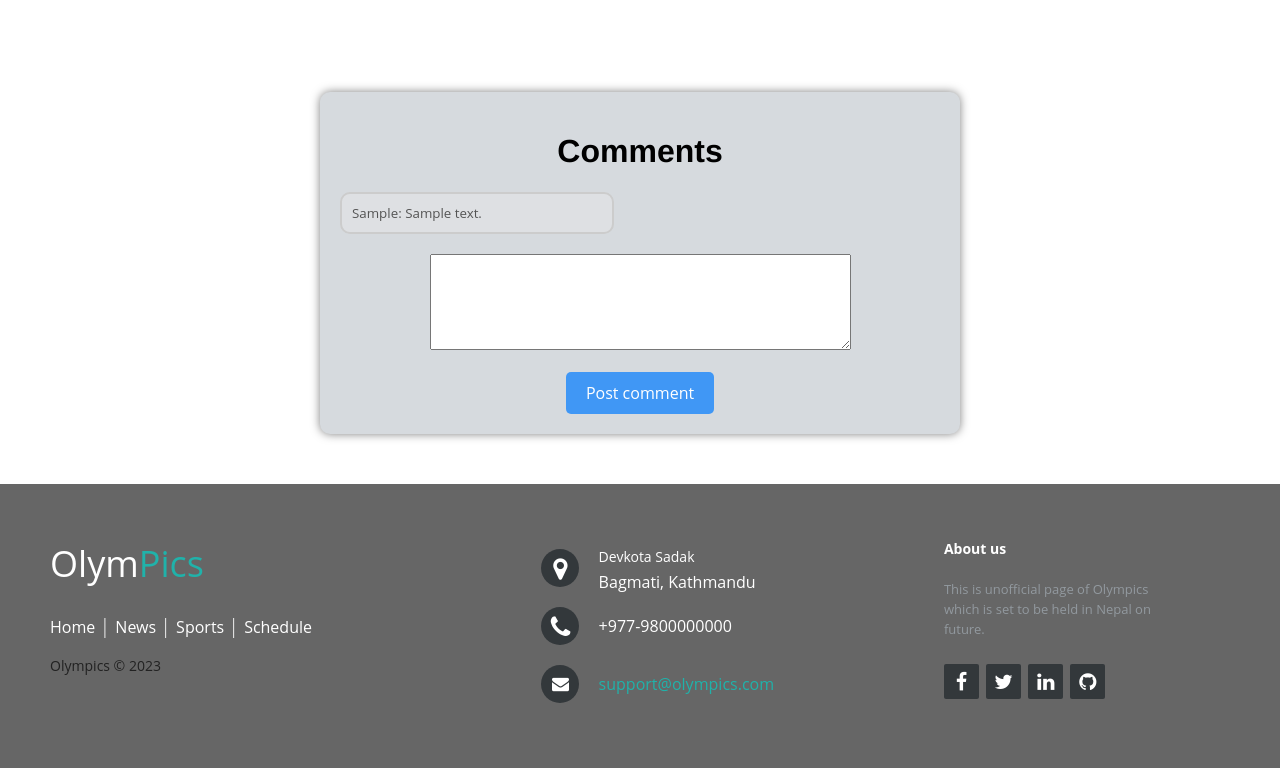
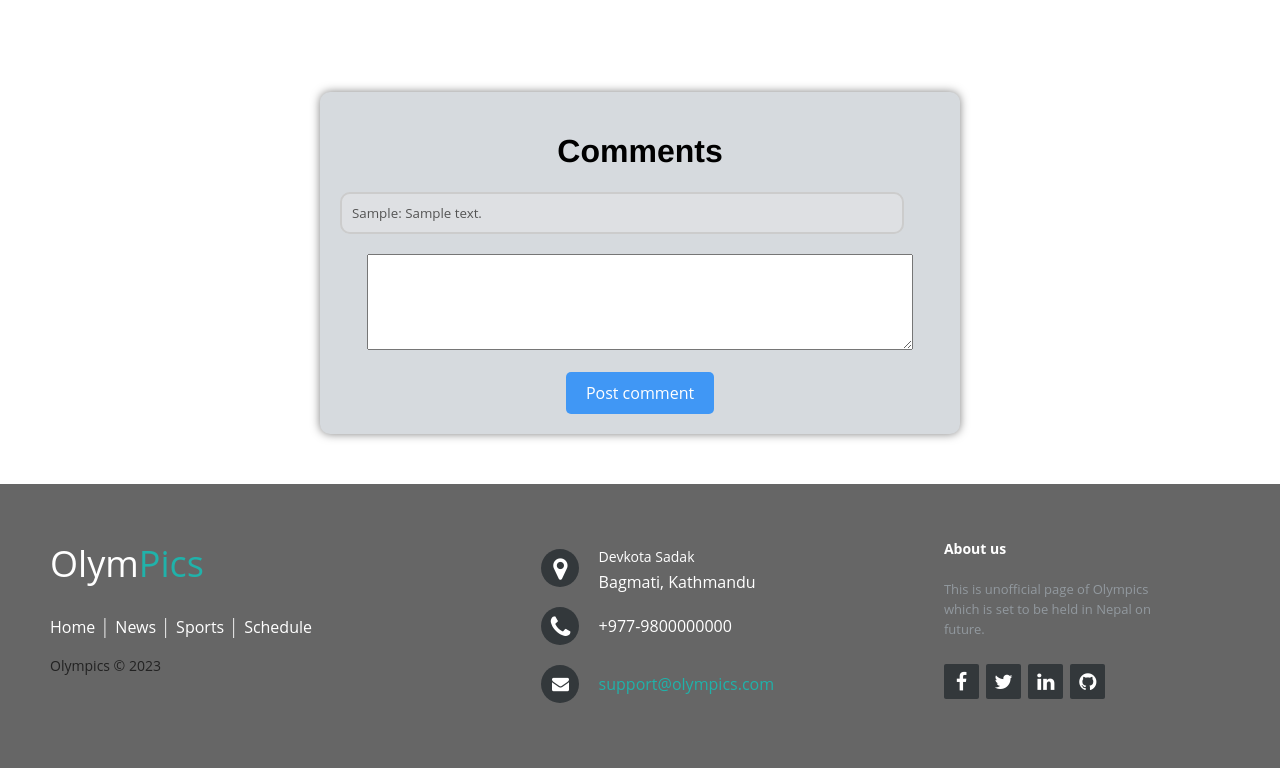
Before and after one commit to shreejal1/olympics, a PHP site: page /video.php in a window 1280 px wide. Shown: the part 409-1177 px from the top of the page. Run offline with PHP 8.4, Linux system fonts and the light colour scheme; tables that the repository leaves empty or names only in its code hold one stand-in row (values such as "Sample post").

Commit message:
completed

```diff
--- a/style.css
+++ b/style.css
@@ -660,4 +660,5 @@ select.round:focus {
     text-align: center;
   }
 
+
 }
--- a/video.php
+++ b/video.php
@@ -104,7 +104,7 @@ if(isset($_POST['submitBtn'])){
                 $resultSet = $sql->fetchAll(PDO::FETCH_ASSOC);
                 if($rc > 0){
                     foreach($resultSet as $cmts){
-                    echo "<input type='text' value='".$cmts['user'].": ".$cmts['comment']."' disabled>";
+                    echo "<input type='text' style='width:90%;' value='".$cmts['user'].": ".$cmts['comment']."' disabled>";
                     }
                 }else{
                     echo "No any comment, be the first to comment.";
@@ -114,7 +114,7 @@ if(isset($_POST['submitBtn'])){
         </div>
         <div class="login-container">
 				<form action="" method="POST" id="login-form">
-					<textarea name="comment" id="" cols="50" rows="5" required></textarea>
+					<textarea name="comment" cols="50" rows="5" required style="width:90%;"></textarea>
 
 					<br><button type="submit" name="submitBtn" id="login-btn">Post comment</button>
 				</form>
```
